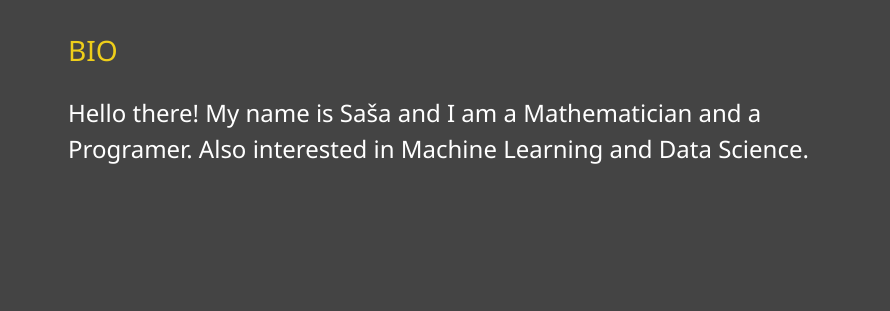
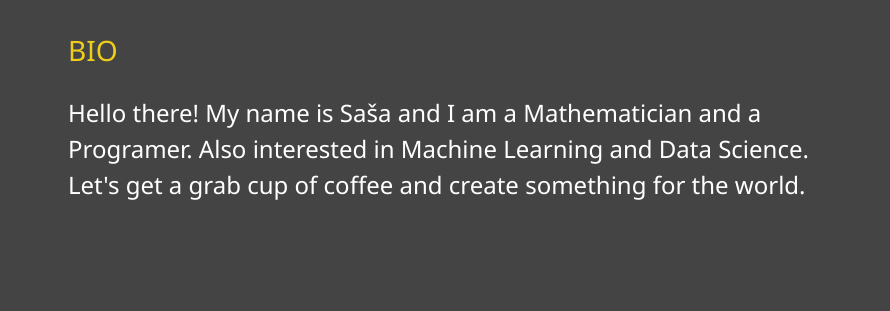
Before and after one commit to Sale-09/personal_webpage, a website: page dist/about.html in a window 1280 px wide. Shown: the part 253-564 px from the top of the page, 390-1280 px from the left. Drawn offline with Linux system fonts and the light colour scheme.

Commit message:
About me updated

```diff
--- a/dist/about.html
+++ b/dist/about.html
@@ -59,7 +59,7 @@
                 <div class="bio">
                     <h3 class="text-secondary">BIO</h3>
                     <p>
-                       Hello there! My name is Saša and I am a Mathematician and a Programer. Also interested in Machine Learning and Data Science.
+                       Hello there! My name is Saša and I am a Mathematician and a Programer. Also interested in Machine Learning and Data Science. Let's get a grab cup of coffee and create something for the world.
                     </p>
                 </div>
 
```
